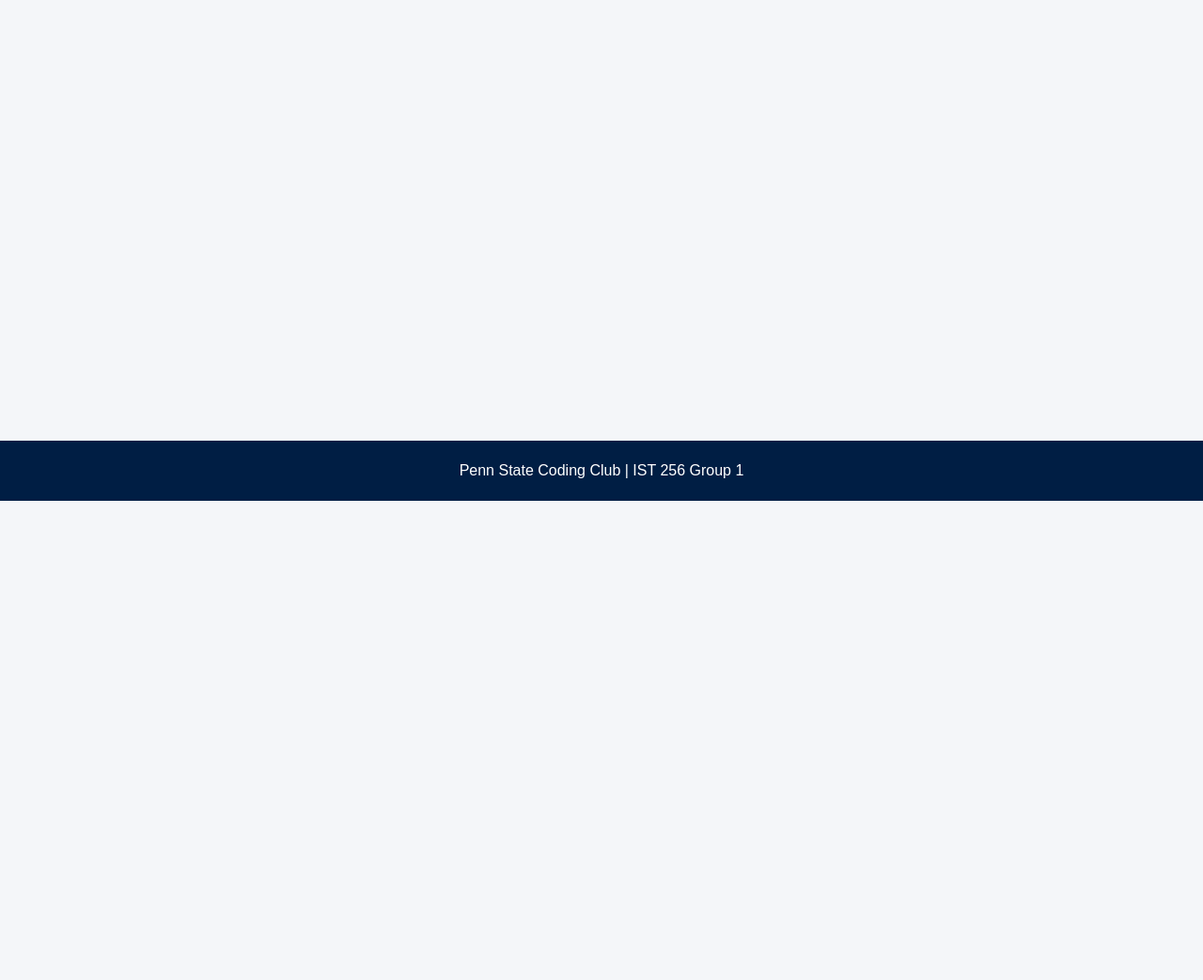
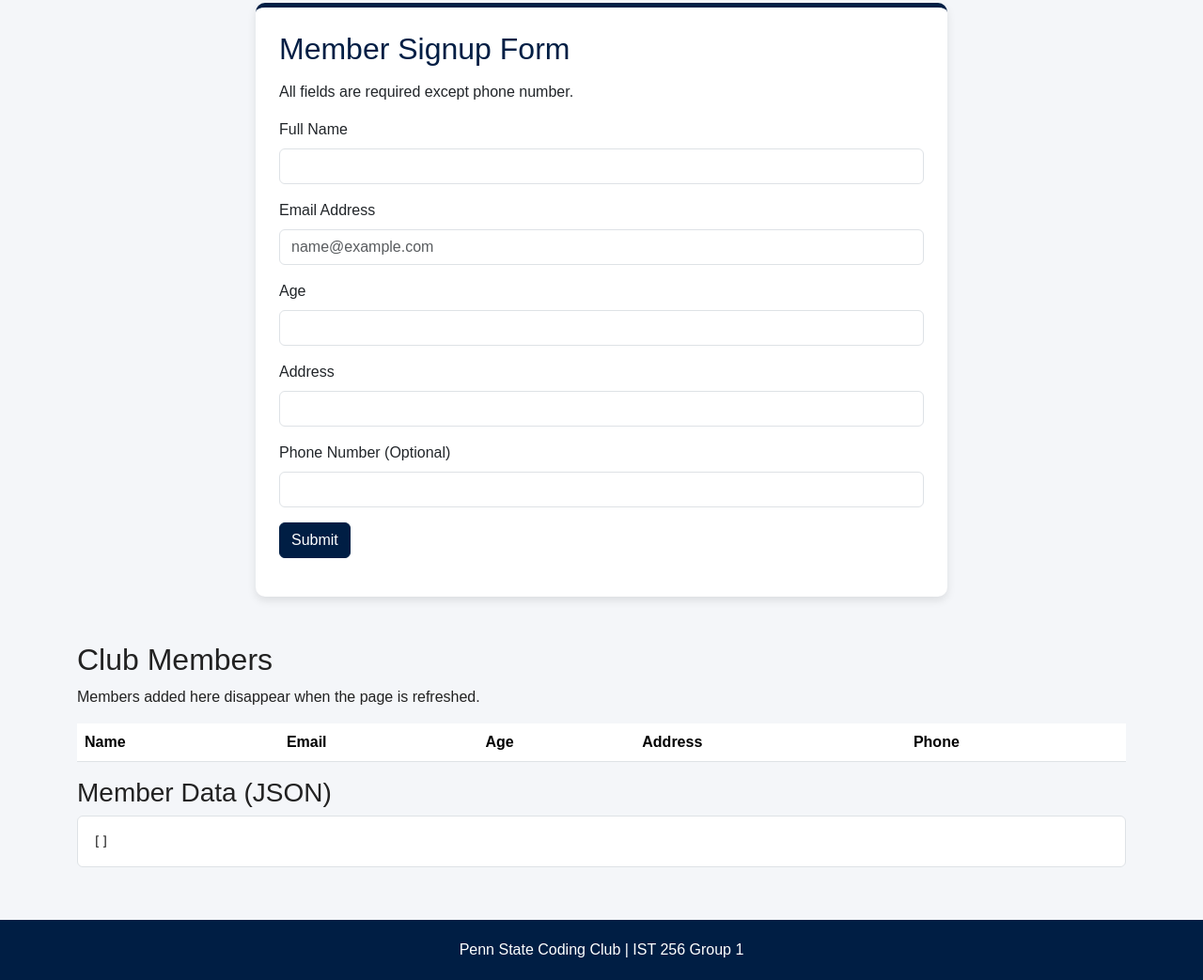
Before and after one commit to anisenson/IST-256-Group-Project, a plain HTML site: page signup.html in a window 1280 px wide. Shown: the part 267-1310 px from the top of the page at 94% size. Before the commit the page ends 800 px from the top, so only its background shows below. Drawn offline with nearby package versions, Linux system fonts and the light colour scheme.

Commit message:
add member signup form

```diff
--- a/signup.html
+++ b/signup.html
@@ -65,7 +65,81 @@
             -Use javascript to Validate inputs, display members in a table
             -Save member data as JSON
         -->
+<div class="container">
+    <div class="row justify-content-center">
+        <div class="col-12 col-md-8">
+            <div class="card">
+                <div class="card-body">
+                <h2 class="card-title">Member Signup Form</h2>
 
+                <p>All fields are required except phone number.</p>
+                <form id="signupForm" novalidate>
+                    <div class="mb-3">
+                        <label for="fullName" class="form-label">
+                               Full Name
+                        </label>
+                        <input type="text" class="form-control"
+                                  id="fullName" name="fullName" required>
+                    </div>
+                    <div class="mb-3">
+                        <label for="email" class="form-label">
+                               Email Address
+                        </label>
+                        <input type="email" class="form-control"
+                                  id="email" name="email"
+                                  placeholder="name@example.com" required>
+                    </div>
+                    <div class="mb-3">
+                        <label for="age" class="form-label">Age</label>
+                        <input type="number" class="form-control"
+                                  id="age" name="age"
+                                  min="1" step="1" required>
+                    </div>
+                    <div class="mb-3">
+                        <label for="address" class="form-label">
+                               Address
+                        </label>
+                        <input type="text" class="form-control"
+                                  id="address" name="address" required>
+                    </div>
+                    <div class="mb-3">
+                        <label for="phone" class="form-label">
+                               Phone Number (Optional)
+                        </label>
+                        <input type="tel" class="form-control"
+                                  id="phone" name="phone">
+                    </div>
+                    <button type="submit" class="btn btn-primary">
+                           Submit
+                    </button>
+                    <div id="message" class="mt-3"
+                         role="status" aria-live="polite"></div>
+                </form>
+            </div>
+        </div>
+    </div>
+</div>
+<section class="mt-5">
+    <h2>Club Members</h2>
+    <p>Members added here disappear when the page is refreshed.</p>
+    <div class="table-responsive">
+        <table class="table table-striped">
+            <thead>
+                <tr>
+                    <th scope="col">Name</th>
+                    <th scope="col">Email</th>
+                    <th scope="col">Age</th>
+                    <th scope="col">Address</th>
+                    <th scope="col">Phone</th>
+                </tr>
+            </thead>
+            <tbody id="memberTableBody"></tbody>
+        </table>
+        </div>
+        <h3>Member Data (JSON)</h3>
+        <pre id="jsonOutput" class="bg-white border rounded p-3">[]</pre>
+    </section>
+</div>
 
     </main>
 
@@ -81,6 +155,6 @@
     <script src="https://cdn.jsdelivr.net/npm/bootstrap@5.3.8/dist/js/bootstrap.bundle.min.js"
         integrity="sha384-FKyoEForCGlyvwx9Hj09JcYn3nv7wiPVlz7YYwJrWVcXK/BmnVDxM+D2scQbITxI"
         crossorigin="anonymous"></script>
+<script src="script.js"></script>
 </body>
-
 </html>
```
